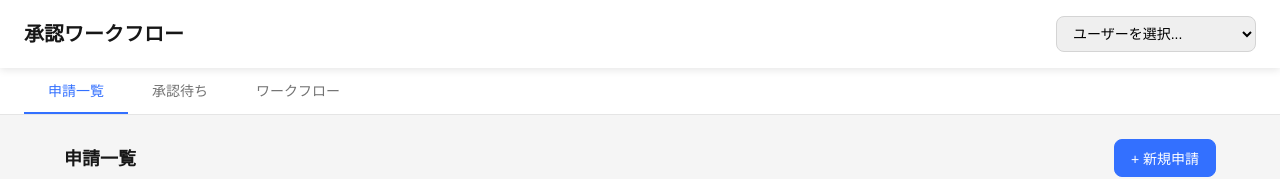
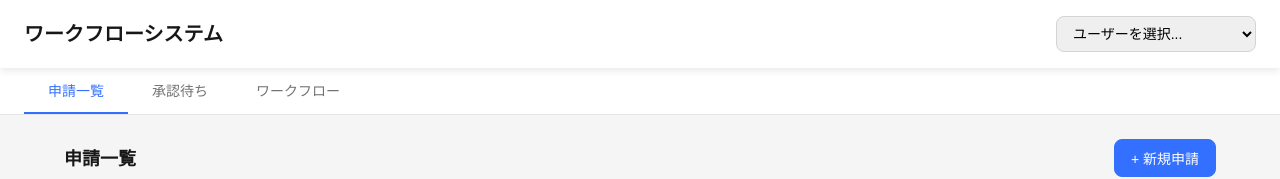
Before and after one commit to colantotte/workflow, a website: page public/index.html in a window 1280 px wide. Shown: the top 179 px of the page. Drawn offline with Linux system fonts and the light colour scheme; no server answers.

Commit message:
chore: ページタイトルを「ワークフローシステム」に変更
Co-Authored-By: Claude Opus 4.5 <noreply@anthropic.com>

```diff
--- a/public/index.html
+++ b/public/index.html
@@ -3,14 +3,14 @@
 <head>
   <meta charset="UTF-8">
   <meta name="viewport" content="width=device-width, initial-scale=1.0">
-  <title>承認ワークフロー</title>
+  <title>ワークフローシステム</title>
   <link rel="stylesheet" href="/styles.css">
   <!-- Lark JS SDK -->
   <script src="https://lf-package.larkoffice.com/obj/lark-fe-common/lark/jssdk/h5-js-sdk-1.5.16.js"></script>
 </head>
 <body>
   <header class="header">
-    <h1>承認ワークフロー</h1>
+    <h1>ワークフローシステム</h1>
     <div class="user-info" id="userInfo">
       <select id="userSelect" onchange="switchUser()">
         <option value="">ユーザーを選択...</option>
```
